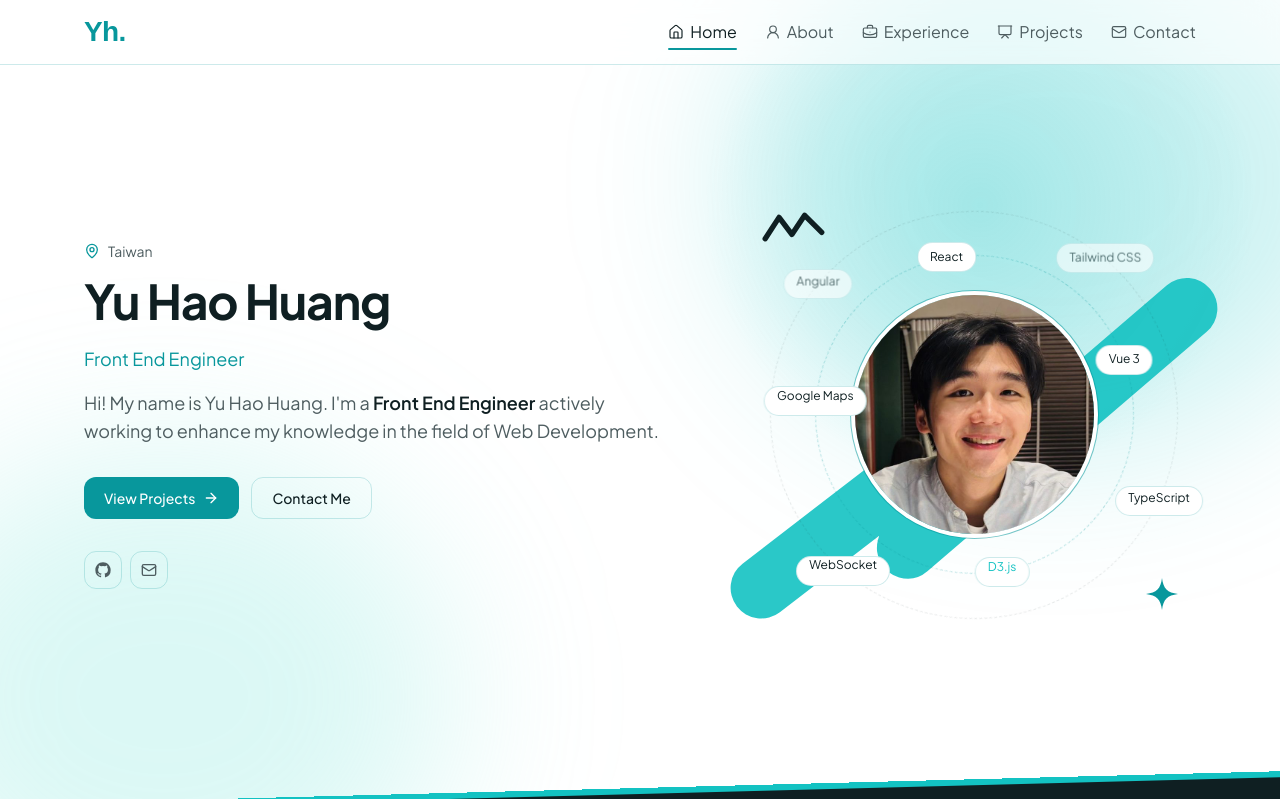
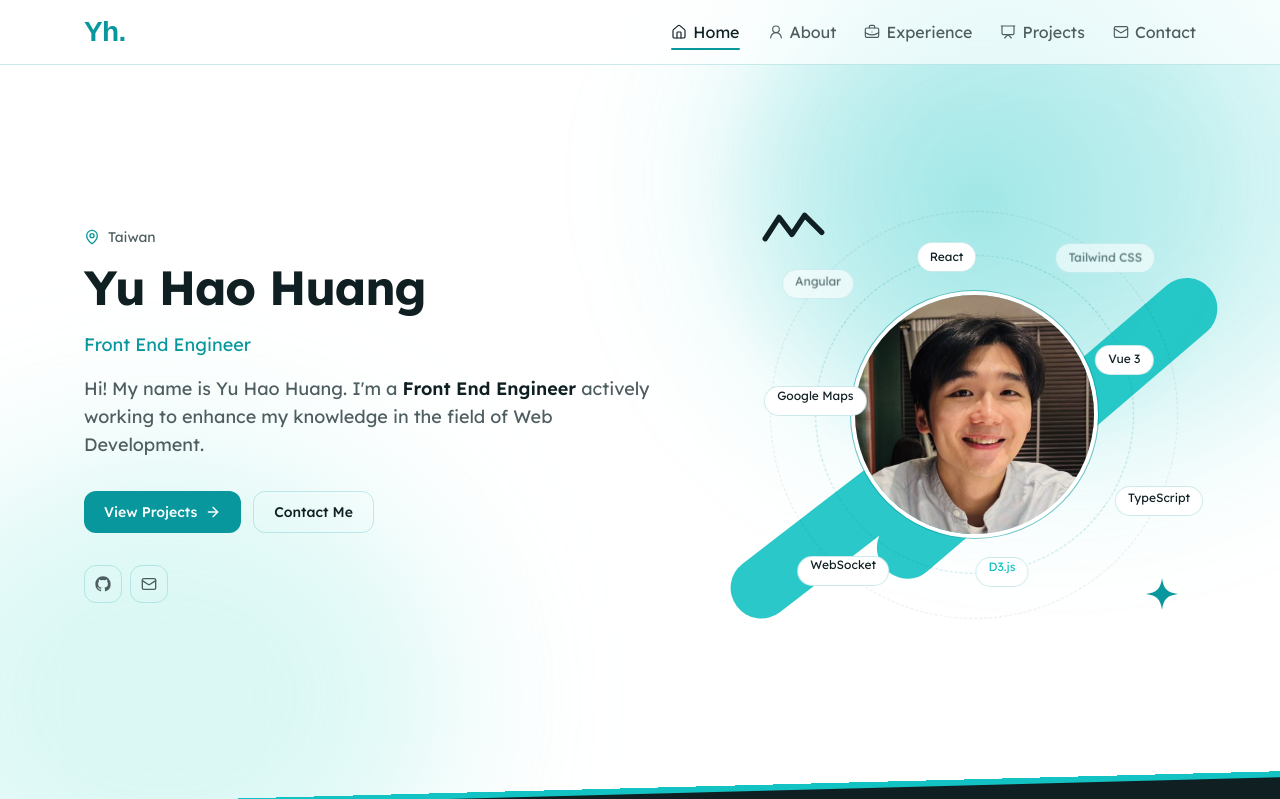
Before and after one commit to sam821203/YUHAO, a Next.js app: page / in a window 1280 px wide. Shown: the top 799 px of the page. Built offline with nearby package versions, Linux system fonts and the light colour scheme.

Commit message:
Switch the site font to Lexend for readability
Co-Authored-By: Claude Opus 5.5 (1M context) <noreply@anthropic.com>
Claude-Session: https://claude.ai/code/session_011ZaRbTbjq2cmJssaY5uGXf

```diff
--- a/app/globals.css
+++ b/app/globals.css
@@ -3,8 +3,8 @@
 
 /* Design tokens mirrored from yuhao-codes-world (src/styles.css) */
 @theme inline {
-  --font-sans: var(--font-jakarta), "Noto Sans TC", ui-sans-serif, system-ui, sans-serif;
-  --font-mono: var(--font-jakarta), "Noto Sans TC", ui-sans-serif, system-ui, sans-serif;
+  --font-sans: var(--font-lexend), "Noto Sans TC", ui-sans-serif, system-ui, sans-serif;
+  --font-mono: var(--font-lexend), "Noto Sans TC", ui-sans-serif, system-ui, sans-serif;
   --radius-sm: calc(var(--radius) - 4px);
   --radius-md: calc(var(--radius) - 2px);
   --radius-lg: var(--radius);
--- a/app/layout.tsx
+++ b/app/layout.tsx
@@ -1,5 +1,5 @@
 import type { Metadata, Viewport } from "next";
-import { Plus_Jakarta_Sans } from "next/font/google";
+import { Lexend } from "next/font/google";
 import type { ReactNode } from "react";
 import { SiteHeader } from "@/components/SiteHeader";
 import { GoTop } from "@/components/GoTop";
@@ -7,7 +7,7 @@ import { Backdrop } from "@/components/Backdrop";
 import { site } from "@/lib/content";
 import "./globals.css";
 
-const jakarta = Plus_Jakarta_Sans({ subsets: ["latin"], weight: ["400", "500", "600", "700", "800"], variable: "--font-jakarta", display: "swap" });
+const lexend = Lexend({ subsets: ["latin"], weight: ["400", "500", "600", "700"], variable: "--font-lexend", display: "swap" });
 
 export const metadata: Metadata = {
   title: `${site.brand} · ${site.name}`,
@@ -22,7 +22,7 @@ export const viewport: Viewport = {
 
 export default function RootLayout({ children }: { children: ReactNode }) {
   return (
-    <html lang="zh-Hant" className={jakarta.variable}>
+    <html lang="zh-Hant" className={lexend.variable}>
       <head>
         <link rel="preconnect" href="https://fonts.googleapis.com" />
         <link rel="preconnect" href="https://fonts.gstatic.com" crossOrigin="anonymous" />
```
